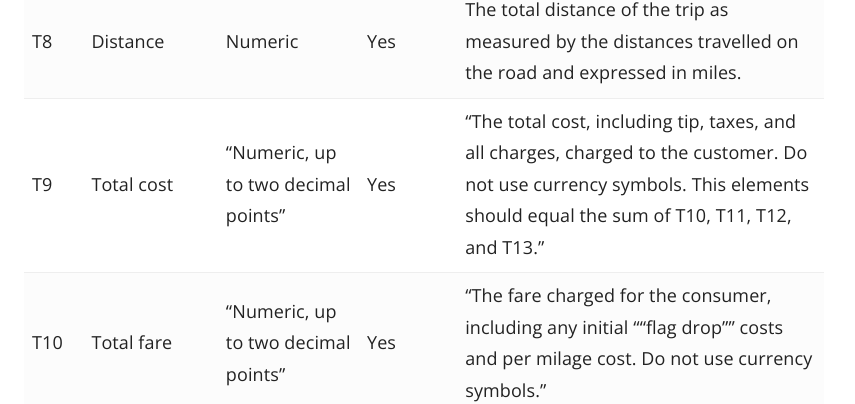
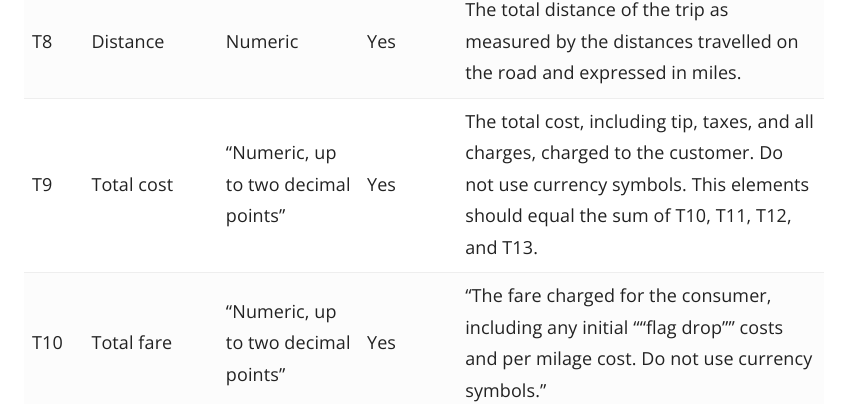
Before and after one commit to Chicago/tnp-reporting-manual, a Jekyll site: the page built from _docs/trip.md, in a window 1280 px wide and 900 px high, scrolled down 1432 px. Shown: the part 150-554 px from the top of the window, without its empty margins (366-1221 px from the left). Built offline with Jekyll 4.4.1, drawn with Linux system fonts in a browser that asks for light colours.

```diff
--- a/_docs/trip.md
+++ b/_docs/trip.md
@@ -22,7 +22,7 @@ Trip data must be reported using the following schema and reported with the foll
 | T6 | Fare End Date and Time        | ISO 8601                            | Yes      | The date and time of when the trip ended. All times must be either local or the time zone must be noted per ISO 8601 specifications.                                                         |
 | T7 | Fare End Location             | Numeric                             | Yes      | The Census Block 2010 corresponding to the ending location of the trip.                                                                                                                      |
 | T8 | Distance                      | Numeric                             | Yes      | The total distance of the trip as measured by the distances travelled on the road and expressed in miles.                                                                                    |
-| T9 | Total cost                    | "Numeric, up to two decimal points" | Yes      | "The total cost, including tip, taxes, and all charges, charged to the customer. Do not use currency symbols. This elements should equal the sum of T10, T11, T12, and T13."                 |
+| T9 | Total cost                    | "Numeric, up to two decimal points" | Yes      | The total cost, including tip, taxes, and all charges, charged to the customer. Do not use currency symbols. This elements should equal the sum of T10, T11, T12, and T13.                 |
 | T10| Total fare                    | "Numeric, up to two decimal points" | Yes      | "The fare charged for the consumer, including any initial ""flag drop"" costs and per milage cost. Do not use currency symbols."                                                             |
 | T11| Tip                           | "Numeric, up to two decimal points" | Yes      | The tip provided by the customer for the trip. The amount 0.00 should be used if no tip was provided. Do not use currency symbols.                                                           |
 | T12| Taxes and fees                | "Numeric, up to two decimal points" | Yes      | "The total taxes and fees charged to the consumer, including any ""pick-up"" or other taxes. The amount 0.00 should be used if no taxes or fees were charged. Do not use currency symbols."  |
```
